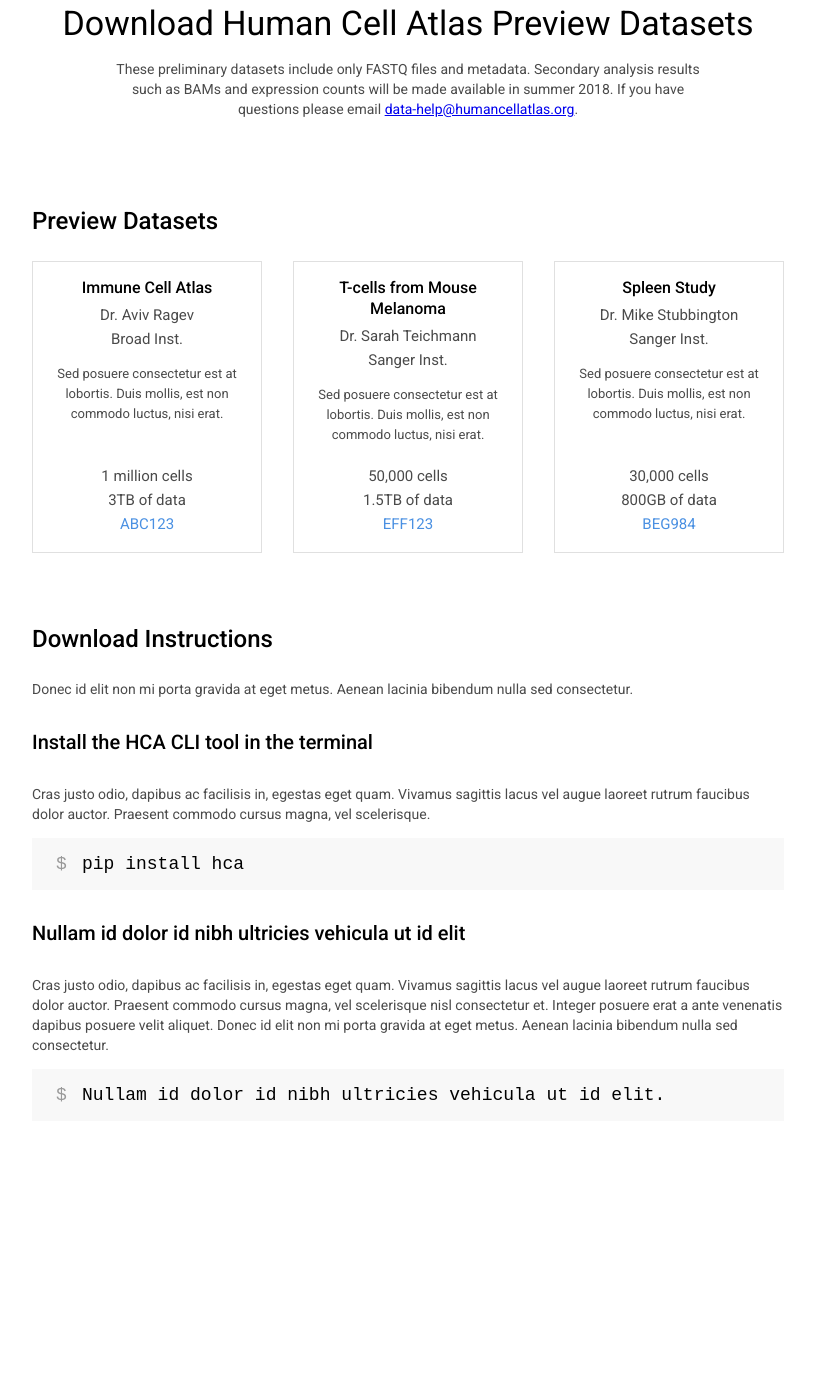
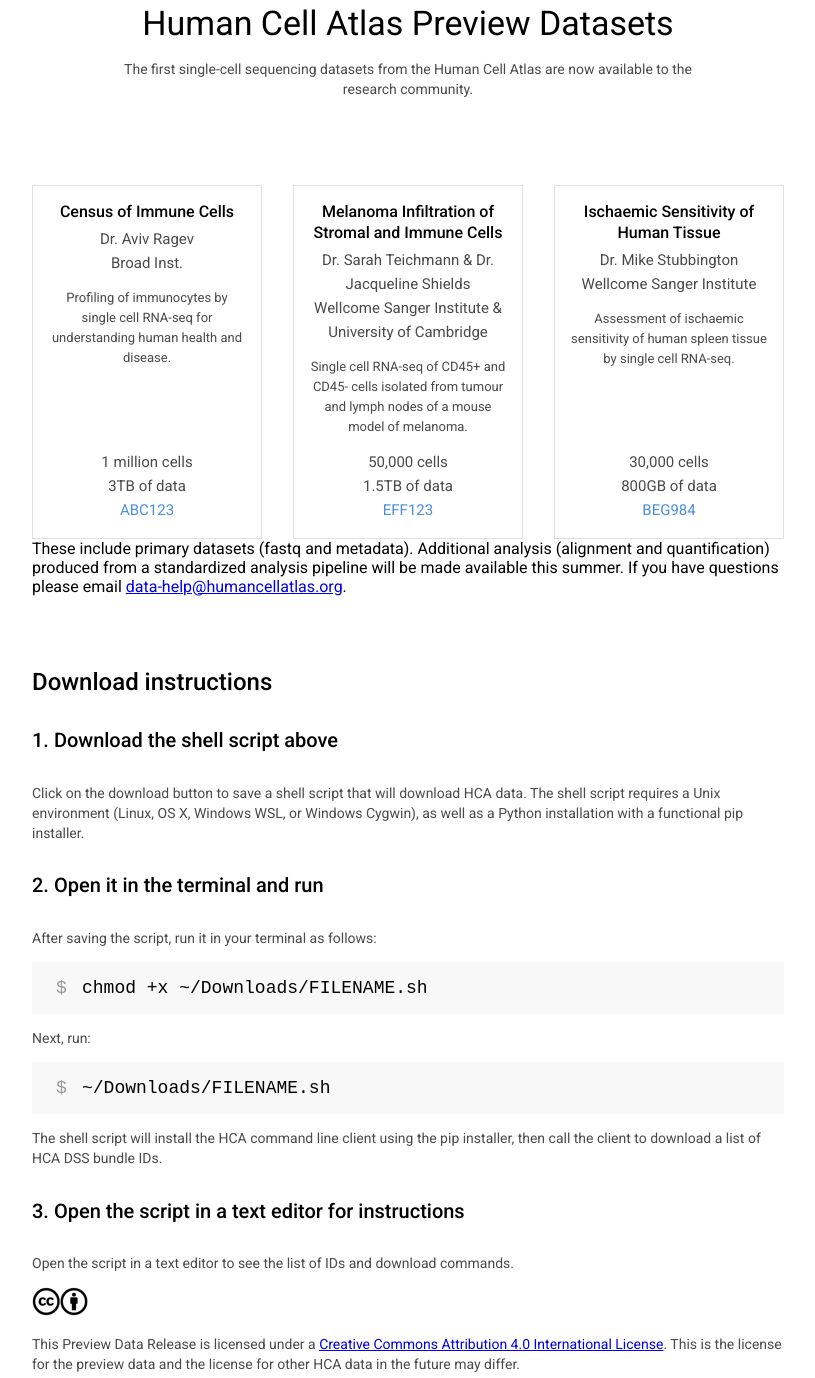
Before and after one commit to HumanCellAtlas/dcp-preview, a website: page index.html in a window 1280 px wide. Shown: the part 145-1523 px from the top of the page, without its empty margins (232-1047 px from the left). Before the commit the page ends 1390 px from the top, so only its background shows below. Drawn offline with Linux system fonts and the light colour scheme.

Commit message:
Home page updates as per spec.

```diff
--- a/index.html
+++ b/index.html
@@ -32,6 +32,7 @@
     <link rel="stylesheet" href="bundle.css">
 </head>
 <body class="mdc-typography">
+    <div class="snapper">
         <header class="mdc-toolbar">
             <div class="mdc-toolbar__row">
                 <section class="mdc-toolbar__section mdc-toolbar__section--align-start">
@@ -43,19 +44,18 @@
             <div class="mdc-layout-grid__inner">
                 <div class="mdc-layout-grid__cell mdc-layout-grid__cell--span-12">
                     <section class="jumbotron">
-                    <h2 class="value-prop">Download Human Cell Atlas Preview Datasets</h2>
-                    <p class="description">These preliminary datasets include only FASTQ files and metadata. Secondary analysis results such as BAMs and expression counts will be made available in summer 2018. If you have questions please email <a href="mailto:data-help@humancellatlas.org">data-help@humancellatlas.org</a>.</p>
+                        <h2 class="value-prop">Human Cell Atlas Preview Datasets</h2>
+                        <p class="description">The first single-cell sequencing datasets from the Human Cell Atlas are now available to the research community.</p>
                     </section>
                     <section class="preview-datasets">
-                    <h3>Preview Datasets</h3>
                         <div class="previews">
                             <div class="preview">
                                 <div>
-                                <h5>Immune Cell Atlas</h5>
+                                    <h5>Census of Immune Cells</h5>
                                     <h6>Dr. Aviv Ragev</h6>
                                     <h6>Broad Inst.</h6>
                                     <p>
-                                    Sed posuere consectetur est at lobortis. Duis mollis, est non commodo luctus, nisi erat.
+                                        Profiling of immunocytes by single cell RNA-seq for understanding human health and disease.
                                     </p>
                                 </div>
                                 <div>
@@ -66,11 +66,11 @@
                             </div>
                             <div class="preview">
                                 <div>
-                                <h5>T-cells from Mouse Melanoma</h5>
-                                <h6>Dr. Sarah Teichmann</h6>
-                                <h6>Sanger Inst.</h6>
+                                    <h5>Melanoma Infiltration of Stromal and Immune Cells</h5>
+                                    <h6>Dr. Sarah Teichmann & Dr. Jacqueline Shields</h6>
+                                    <h6>Wellcome Sanger Institute & University of Cambridge</h6>
                                     <p>
-                                    Sed posuere consectetur est at lobortis. Duis mollis, est non commodo luctus, nisi erat.
+                                        Single cell RNA-seq of CD45+ and CD45- cells isolated from tumour and lymph nodes of a mouse model of melanoma.
                                     </p>
                                 </div>
                                 <div>
@@ -81,11 +81,11 @@
                             </div>
                             <div class="preview">
                                 <div>
-                                <h5>Spleen Study</h5>
+                                    <h5>Ischaemic Sensitivity of Human Tissue</h5>
                                     <h6>Dr. Mike Stubbington</h6>
-                                <h6>Sanger Inst.</h6>
+                                    <h6>Wellcome Sanger Institute</h6>
                                     <p>
-                                    Sed posuere consectetur est at lobortis. Duis mollis, est non commodo luctus, nisi erat.
+                                        Assessment of ischaemic sensitivity of human spleen tissue by single cell RNA-seq.
                                     </p>
                                 </div>
                                 <div>
@@ -95,17 +95,28 @@
                                 </div>
                             </div>
                         </div>
+                        <div class="caption">These include primary datasets (fastq and metadata). Additional analysis (alignment and quantification) produced from a standardized analysis pipeline will be made available this summer. If you have questions please email <a href="mailto:data-help@humancellatlas.org">data-help@humancellatlas.org</a>.</div>
                     </section>
-                <section>
-                    <h3>Download Instructions</h3>
-                    <p>Donec id elit non mi porta gravida at eget metus. Aenean lacinia bibendum nulla sed consectetur.</p>
-                    <h4 class="mdc-typography--title">Install the HCA CLI tool in the terminal</h4>
-                    <p>Cras justo odio, dapibus ac facilisis in, egestas eget quam. Vivamus sagittis lacus vel augue laoreet rutrum faucibus dolor auctor. Praesent commodo cursus magna, vel scelerisque.</p>
-                    <div class="code">pip install hca</div>
-                    <h4 class="mdc-typography--title">Nullam id dolor id nibh ultricies vehicula ut id elit</h4>
-                    <p>Cras justo odio, dapibus ac facilisis in, egestas eget quam. Vivamus sagittis lacus vel augue laoreet rutrum faucibus dolor auctor. Praesent commodo cursus magna, vel scelerisque nisl consectetur et. Integer posuere erat a ante venenatis dapibus posuere velit aliquet. Donec id elit non mi porta gravida at eget metus. Aenean lacinia bibendum nulla sed consectetur.</p>
-                    <div class="code">Nullam id dolor id nibh ultricies vehicula ut id elit.</div>
+                    <section class="download-instructions">
+                        <h3>Download instructions</h3>
+                        <h4 class="mdc-typography--title">1. Download the shell script above</h4>
+                        <p>Click on the download button to save a shell script that will download HCA data. The shell script requires a Unix environment (Linux, OS X, Windows WSL, or Windows Cygwin), as well as a Python installation with a functional pip installer.</p>
+                        <h4 class="mdc-typography--title">2. Open it in the terminal and run</h4>
+                        <p>After saving the script, run it in your terminal as follows:</p>
+                        <div class="code">chmod +x ~/Downloads/FILENAME.sh</div>
+                        <p>Next, run:</p>
+                        <div class="code">~/Downloads/FILENAME.sh</div>
+                        <p>The shell script will install the HCA command line client using the    pip    installer, then call the client to download a list of HCA DSS bundle IDs.</p>
+                        <h4 class="mdc-typography--title">3. Open the script in a text editor for instructions</h4>
+                        <p>Open the script in a text editor to see the list of IDs and download commands.</p>
                     </section>
+                    <section class="footer">
+                        <div>
+                            <img src="images/icon/icon-cc-by@1x.png" srcset="images/icon/icon-cc-by@2x.png 2x, images/icon/icon-cc-by@3x.png 3x">
+                        </div>
+                        <p>This Preview Data Release is licensed under a <a href="https://creativecommons.org/licenses/by/4.0/">Creative Commons Attribution 4.0 International License</a>. This is the license for the preview data and the license for other HCA data in the future may differ.</p>
+                    </section>
+                </div>
             </div>
         </div>
     </div>
--- /dev/null
+++ b/styles/hca/_hca-download-instructions.scss
@@ -0,0 +1,28 @@
+/*!
+ * Human Cell Atlas
+ * https://www.humancellatlas.org/
+ *
+ * Styles for download instructions area on home page.
+ */
+
+// Dependencies
+@import "@material/typography/mdc-typography";
+
+.download-instructions {
+    h4 {
+
+    }
+    .code {
+        background-color: #f8f8f8;
+        font-family: monospace;
+        font-size: 1.125rem;
+        padding: 16px 50px;
+        position: relative;
+        &:before {
+            color: #999999;
+            content: '$';
+            left: 24px;
+            position: absolute;
+        }
+    }
+}
--- /dev/null
+++ b/styles/hca/_hca-footer.scss
@@ -0,0 +1,38 @@
+/*!
+ * Human Cell Atlas
+ * https://www.humancellatlas.org/
+ *
+ * Styles for footer.
+ */
+
+// Dependencies
+@import "hca-vars";
+@import "@material/typography/mdc-typography";
+
+.footer {
+    border-top: 1px solid #eaeaea;
+    display: flex;
+    flex-direction: column;
+    margin-top: 52px;
+    padding-top: 10px;
+    img {
+    }
+    p {
+        @include mdc-typography(body1);
+        margin: 10px 0 0 0;
+    }
+}
+
+/**
+ * Small +
+ */
+@media (min-width: $md-sm-min) {
+
+    .footer {
+        align-items: center;
+        flex-direction: row;
+        p {
+            margin: 0 0 0 20px;
+        }
+    }
+}
--- /dev/null
+++ b/styles/hca/_hca-global.scss
@@ -0,0 +1,15 @@
+/*!
+ * Human Cell Atlas
+ * https://www.humancellatlas.org/
+ *
+ * Global styles.
+ */
+
+/**
+ * Anchors
+ */
+
+a {
+    color: #4a90e2;
+    text-decoration: none;
+}
--- a/styles/hca/_hca-home.scss
+++ b/styles/hca/_hca-home.scss
@@ -9,9 +9,14 @@
 @import "hca-vars";
 @import "@material/typography/mdc-typography";
 
+.snapper {
+    margin: 0 auto;
+    max-width: 1024px;
+}
+
 .page-container {
     margin: 0 auto;
-    max-width: 800px;
+    max-width: 820px;
     &.mdc-layout-grid{
         margin-bottom: 100px;
     }
@@ -23,11 +28,13 @@
         @include mdc-typography(headline);
         font-weight: 500;
         letter-spacing: 0;
+        margin-bottom: 12px; /* Warning - off the spec to match static page mocks */
     }
     h4 {
         @include mdc-typography(title);
         font-weight: 400;
         letter-spacing: 0;
+        margin-bottom: 10px; /* Warning - off the spec to match static page mocks */
     }
     h5 {
         @include mdc-typography(subheading2);
@@ -42,78 +49,4 @@
         color: $hca-color-text;
         letter-spacing: 0;
     }
-    .preview-datasets {
-        margin-bottom: 70px;
-    }
-    .previews {
-        display: flex;
-        flex-direction: column;
-    }
-    .preview {
-        justify-content: space-between;
-        border: 1px solid $md-black-12;
-        display: flex;
-        flex-direction: column;
-        margin-bottom: 24px;
-        padding: 16px;
-        text-align: center;
-        &:last-child {
-            margin-bottom: 0;
-        }
-        h5 {
-            font-weight: 500;
-            line-height: 1.3rem;
-            margin: 0 0 4px;
-            letter-spacing: 0;
-        }
-        h6 {
-            color: $hca-color-text;
-            letter-spacing: 0;
-            margin: 0;
-            &.highlight-blue {
-                color: #4a90e2;
-            }
-        }
-        p {
-            @include mdc-typography(caption);
-            letter-spacing: 0;
-            font-size: 0.8125rem;
-            margin-left: auto;
-            margin-right: auto;
-            max-width: 320px;
-
-        }
-    }
-    .code {
-        background-color: #f8f8f8;
-        font-family: monospace;
-        font-size: 1.125rem;
-        padding: 16px 50px;
-        position: relative;
-        &:before {
-            color: #999999;
-            content: '$';
-            left: 24px;
-            position: absolute;
-        }
-    }
 }
-
-/**
- * Large tablet, medium +
- */
-@media (min-width: $md-tablet-portrait-lg-min) {
-
-    .page-container {
-        .previews {
-            align-items: stretch;
-            flex-direction: row;
-            justify-content: space-between;
-            min-height: 292px;
-        }
-        .preview {
-            margin-bottom: 0;
-            max-width: 196px;
-        }
-    }
-}
--- a/styles/hca/_hca-jumbotron.scss
+++ b/styles/hca/_hca-jumbotron.scss
@@ -2,14 +2,17 @@
  * Human Cell Atlas
  * https://www.humancellatlas.org/
  *
- * Styles for jumbotron area.
+ * Styles for jumbotron area on home page.
  */
+
+// Dependencies
+@import "@material/typography/mdc-typography";
 
 .jumbotron {
     align-items: center;
     display: flex;
     flex-direction: column;
-    margin-bottom: 86px;
+    margin-bottom: 72px;
     margin-top: 60px; // 15px inside toolbar + 60px above text = 75px as per spec
     text-align: center;
 
@@ -20,6 +23,8 @@
 
     // Override default Material margins to space subtext correct distance from main text
     .description {
+        @include mdc-typography(subheading2);
+        letter-spacing: 0; // Override non-standard MDC letter spacing
         margin: 0;
         max-width: 600px;
     }
--- /dev/null
+++ b/styles/hca/_hca-preview-datasets.scss
@@ -0,0 +1,77 @@
+/*!
+ * Human Cell Atlas
+ * https://www.humancellatlas.org/
+ *
+ * Styles for preview detasets area on home page.
+ */
+
+// Dependencies
+@import "@material/typography/mdc-typography";
+
+.preview-datasets {
+    margin-bottom: 60px;
+    .caption {
+        @include mdc-typography(body1);
+        color: $hca-color-text;
+        letter-spacing: 0; // Override non-standard MDC letter spacing
+        margin-top: 12px;
+    }
+}
+.previews {
+    display: flex;
+    flex-direction: column;
+}
+.preview {
+    justify-content: space-between;
+    border: 1px solid $md-black-12;
+    display: flex;
+    flex-direction: column;
+    margin-bottom: 24px;
+    padding: 16px;
+    text-align: center;
+    &:last-child {
+        margin-bottom: 0;
+    }
+    h5 {
+        font-size: 22px; /* Non-standard font size */
+        font-weight: 500;
+        margin: 0 0 4px;
+        letter-spacing: 0;
+    }
+    h6 {
+        @include mdc-typography(subheading2);
+        color: $hca-color-text;
+        letter-spacing: 0;
+        margin: 0;
+        &.highlight-blue {
+            color: #4a90e2;
+        }
+    }
+    p {
+        @include mdc-typography(caption);
+        letter-spacing: 0;
+        font-size: 0.8125rem;
+        margin-left: auto;
+        margin-right: auto;
+        max-width: 320px;
+    }
+}
+
+/**
+ * Large tablet, medium +
+ */
+@media (min-width: $md-tablet-portrait-lg-min) {
+
+    .page-container {
+        .previews {
+            align-items: stretch;
+            flex-direction: row;
+            justify-content: space-between;
+            min-height: 292px;
+        }
+        .preview {
+            margin-bottom: 0;
+            max-width: 210px;
+        }
+    }
+}
--- a/styles/hca/styles.scss
+++ b/styles/hca/styles.scss
@@ -5,8 +5,12 @@
  * Global and imported styles.
  */
 
+@import "hca-download-instructions";
+@import "hca-footer";
+@import "hca-global";
 @import "hca-home"; // Styles specific to home page
 @import "hca-jumbotron";
+@import "hca-preview-datasets";
 @import "hca-theme";
 @import "hca-toolbar";
 @import "hca-typography";
```
Also changed, not shown: images/icon/icon-cc-by@1x.png (added), images/icon/icon-cc-by@2x.png (added), images/icon/icon-cc-by@3x.png (added). Lines whose indentation alone changed are shown as unchanged.
